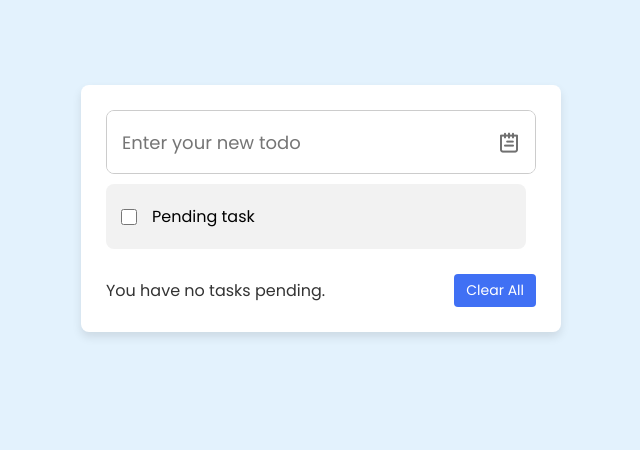
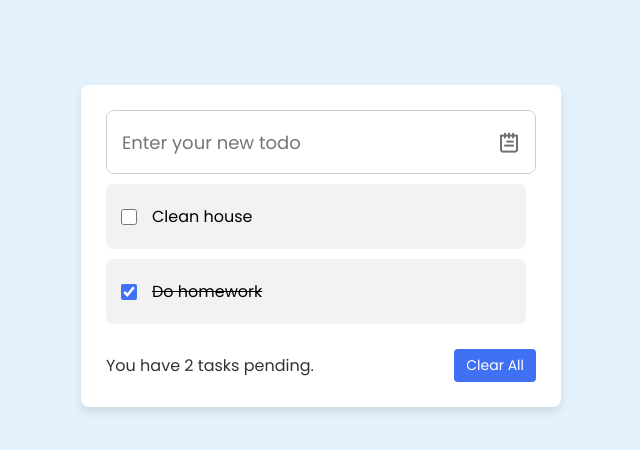
Before and after one commit to thavorac/gic2023, a Vue app: page / in a window 1280 px wide. Shown: the top 450 px of the page, without its empty margins (319-959 px from the left). Built offline with nearby package versions, Linux system fonts and the light colour scheme.

Commit message:
Progress

```diff
--- a/src/App.vue
+++ b/src/App.vue
@@ -3,20 +3,29 @@
     <AddTodo />
     <TodoLists />
     <div class="pending-tasks">
-      <span>You have <span class="pending-num"> no </span> tasks pending.</span>
+      <span
+        >You have <span class="pending-num"> {{ countTodos }} </span> tasks
+        pending.</span
+      >
       <button class="clear-button">Clear All</button>
     </div>
   </div>
 </template>
 <script>
+import { mapState } from "pinia";
 import AddTodo from "./components/AddTodo.vue";
 import TodoLists from "./components/TodoList.vue";
+
+import { useTodoStore } from "./stores/todo";
 export default {
   name: "App",
   components: {
     AddTodo,
     TodoLists,
   },
+  computed: {
+    ...mapState(useTodoStore, ["countTodos"]),
+  },
 };
 </script>
 <style>
--- a/src/components/TodoItem.vue
+++ b/src/components/TodoItem.vue
@@ -1,7 +1,22 @@
 <template>
-  <li class="list pending">
-    <input type="checkbox" />
-    <span class="task">Pending task</span>
+  <li class="list pending" @click="toggleStatus(todo.id)">
+    <input type="checkbox" :checked="todo.status == 'completed'" />
+    <span class="task">{{ todo.task }}</span>
     <i class="uil uil-trash"></i>
   </li>
 </template>
+<script>
+import { useTodoStore } from "../stores/todo";
+export default {
+  setup() {
+    const todoStore = useTodoStore();
+    return { todoStore };
+  },
+  props: ["todo"],
+  methods: {
+    toggleStatus(todoId) {
+      this.todoStore.toggleStatus(todoId);
+    },
+  },
+};
+</script>
--- a/src/components/TodoList.vue
+++ b/src/components/TodoList.vue
@@ -1,14 +1,28 @@
 <template>
   <ul class="todoLists">
-    <TodoItem />
+    <TodoItem v-for="todo of todos" :todo="todo" />
   </ul>
 </template>
 <script>
+import { mapState } from "pinia";
 import TodoItem from "./TodoItem.vue";
+import { useTodoStore } from "../stores/todo";
+
 export default {
+  setup() {
+    const todoStore = useTodoStore();
+    return { todoStore };
+  },
   name: "TodoList",
   components: {
     TodoItem,
   },
+  async mounted() {
+    // we will call action fetchTodos
+    await this.todoStore.fetchTodos();
+  },
+  computed: {
+    ...mapState(useTodoStore, ["todos", "countTodos"]),
+  },
 };
 </script>
--- a/src/main.js
+++ b/src/main.js
@@ -4,8 +4,8 @@ import { createApp } from "vue";
 import { createPinia } from "pinia";
 
 import App from "./App.vue";
-
+const store = createPinia();
 const app = createApp(App);
-app.use(createPinia());
+app.use(store);
 
 app.mount("#app");
--- /dev/null
+++ b/src/stores/todo.js
@@ -0,0 +1,42 @@
+import { defineStore } from "pinia";
+
+export const useTodoStore = defineStore("todo", {
+  state: () => ({
+    todos: [],
+  }),
+  getters: {
+    countTodos: (state) => state.todos.length,
+  },
+  actions: {
+    async fetchTodos() {
+      await new Promise((resolve) => {
+        setTimeout(() => {
+          resolve([
+            {
+              id: 1,
+              task: "Clean house",
+              status: "pending",
+              time: "2023-11-01 11:00:00",
+            },
+            {
+              id: 2,
+              task: "Do homework",
+              status: "completed",
+              time: "2023-11-01 11:00:00",
+            },
+          ]);
+        }, 1000);
+      }).then((todos) => (this.todos = todos));
+    },
+    toggleStatus(id) {
+      const foundIndex = this.todos.findIndex((t) => t.id == id);
+      if (foundIndex >= 0) {
+        if (this.todos[foundIndex].status == "completed") {
+          this.todos[foundIndex].status = "pending";
+        } else {
+          this.todos[foundIndex].status = "completed";
+        }
+      }
+    },
+  },
+});
```
Also changed, not shown: src/stores/counter.js (deleted, +0 -12 lines).
